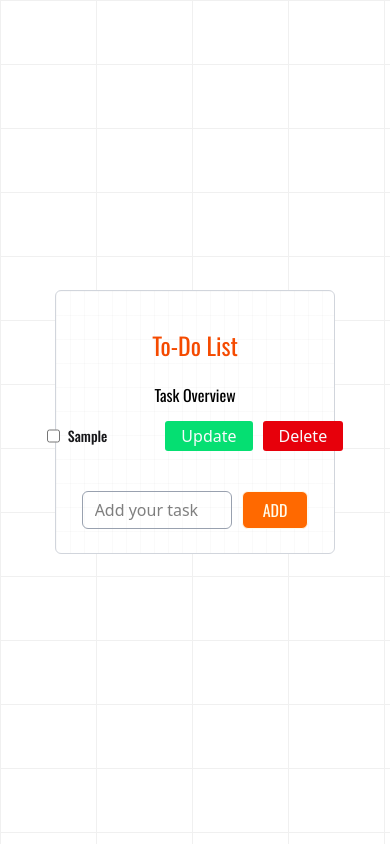
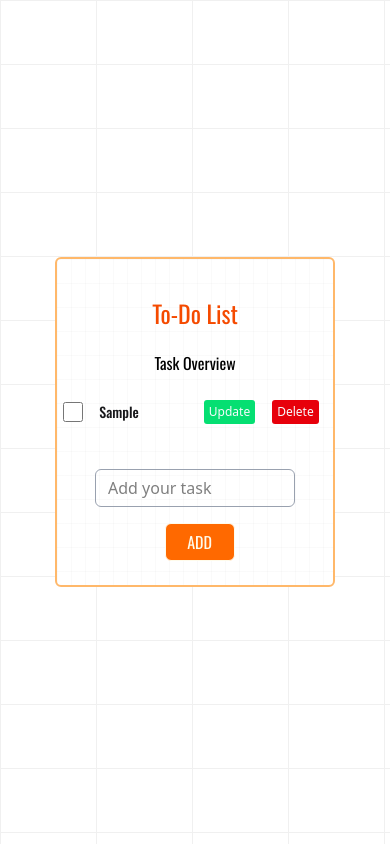
Before and after one commit to iamdevreyson/to-do-list, a website: page index.html in a window 390 px wide. Both pictures are taken after typing "Sample" into the empty fields and a click on the button "ADD". Drawn offline with nearby package versions, Linux system fonts and the light colour scheme.

Commit message:
add responsiveness

```diff
--- a/index.html
+++ b/index.html
@@ -12,22 +12,23 @@
 <body class="h-screen flex justify-center items-center bg-white bg-[linear-gradient(to_right,#f0f0f0_1px,transparent_1px),linear-gradient(to_bottom,#f0f0f0_1px,transparent_1px)] bg-[size:6rem_4rem]">
 
 
-        <div class="border border-gray-300 w-[500px] rounded-md bg-white bg-[linear-gradient(to_right,#8080800a_1px,transparent_1px),linear-gradient(to_bottom,#8080800a_1px,transparent_1px)] bg-[size:14px_24px]
-        max-sm:w-[280px]">
+        <div class="border-2 border-orange-300 w-[500px] rounded-md bg-white
+        bg-[linear-gradient(to_right,#8080800a_1px,transparent_1px),linear-gradient(to_bottom,#8080800a_1px,transparent_1px)]
+        bg-[size:14px_24px] flex flex-col items-center max-sm:w-[280px]">
 
-            <h1 class="font-display text-[28px] text-center text-orange-600 mt-9 max-sm:text-[24px]">To-Do List</h1>
+            <h1 class="font-display text-[28px] text-orange-600 mt-9 max-sm:text-[24px]">To-Do List</h1>
 
 
-            <div class="text-center mt-5 mb-10" id="output">
-                <h2 class="font-display text-[18px] max-sm:text-[16px]">Task Overview</h2>
+            <div class="mt-5 mb-10 flex flex-col items-center w-full overflow-hidden" id="output">
+                <h2 class="font-display text-[18px] mb-5 max-sm:text-[16px]">Task Overview</h2>
 
             </div>
 
 
-            <div class="flex justify-center mb-6">
+            <div class="mb-6 max-sm:flex flex-col items-center">
 
-                <input class="py-1.5 pl-3 w-[250px] border border-gray-400 outline-orange-400 rounded-md max-sm:w-[150px]" type="text" name="userInput" id="userInput" placeholder="Add your task">
-                <button class="font-display text-amber-50 bg-orange-500 border py-1.5 px-5 rounded-md cursor-pointer" id="btnSubmit" onclick="submitBtn()">ADD</button>
+                <input class="py-1.5 pl-3 w-[230px] border border-gray-400 outline-orange-400 rounded-md max-sm:w-[200px]" type="text" name="userInput" id="userInput" placeholder="Add your task">
+                <button class="font-display text-amber-50 bg-orange-500 border py-1.5 w-[80px] rounded-md cursor-pointer hover:text-orange-500 hover:bg-transparent hover:border-orange-500 max-sm:w-[70px] mt-4" id="btnSubmit" onclick="submitBtn()">ADD</button>
 
             </div>
 
--- a/main.js
+++ b/main.js
@@ -6,9 +6,8 @@ function submitBtn() {
 
     // Create new div element to wrap all the task element
     const taskContainer = document.createElement('div');
-    taskContainer.classList.add('my-[14px]', 'flex', 'items-center', 'justify-center');
-
-    // taskContainer.classList.add('w-fit', 'mx-auto');
+    taskContainer.classList.add('my-[5px]', 'border-gray-200', 'flex', 'items-center', 'justify-center', 'flex-wrap',
+    'box-border', 'gap-2');
 
     // Prevents empty input
     if (userInput.value === '') {
@@ -51,7 +50,8 @@ function submitBtn() {
     // Create update button
     let updateBtn = document.createElement('button');
     updateBtn.innerText = 'Update';
-    updateBtn.classList.add('rounded-[3px]', 'border-green-200', 'text-slate-50', 'bg-green-400', 'py-[3px]', 'px-4');
+    updateBtn.classList.add('rounded-[3px]', 'border-green-200', 'text-slate-50', 'bg-green-400',
+                            'py-[3px]', 'px-4', 'max-sm:text-[12px]', 'max-sm:px-[5px]');
 
     updateBtn.addEventListener('click', function () {
 
@@ -66,7 +66,8 @@ function submitBtn() {
     // Create delete button
     let deleteBtn = document.createElement('button');
     deleteBtn.innerText = 'Delete';
-    deleteBtn.classList.add('rounded-[3px]', 'border-red-200', 'text-slate-50', 'bg-red-600', 'py-[3px]', 'px-4');
+    deleteBtn.classList.add('rounded-[3px]', 'border-red-200', 'text-slate-50', 'bg-red-600', 'py-[3px]',
+                            'px-4', 'max-sm:text-[12px]', 'max-sm:px-[5px]');
 
     deleteBtn.addEventListener('click', function () {
         taskContainer.remove();
--- a/src/input.css
+++ b/src/input.css
@@ -11,5 +11,5 @@ label {
 }
 
  button {
-    margin-left: 10px;
+    margin-left: 9px;
 }
```
Also changed, not shown: src/output.css.
